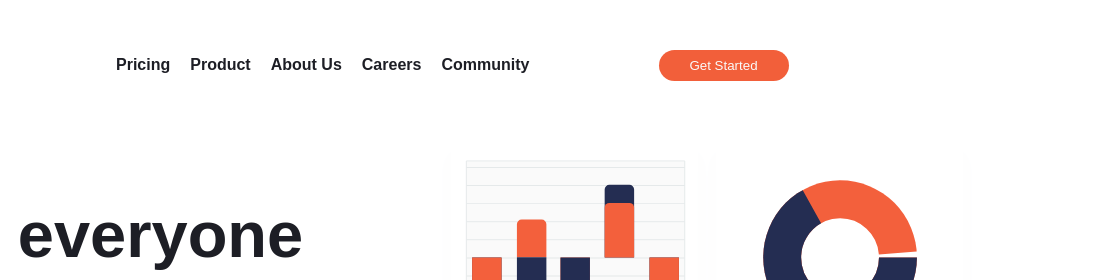
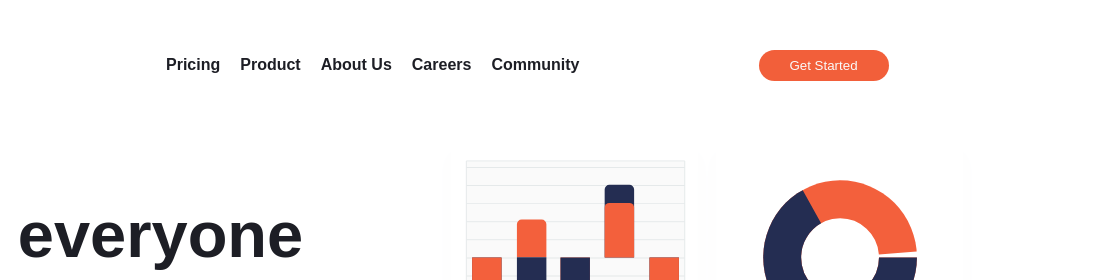
Before and after one commit to Sucainan/Manage-landing, a plain HTML site: page index.html in a window 1280 px wide. Shown: the top 280 px of the page, 178-1280 px from the left. Drawn offline with Linux system fonts and the light colour scheme.

Commit message:
Nav style

```diff
--- a/css/style.css
+++ b/css/style.css
@@ -11,7 +11,7 @@ body{
 .nav {
     display: flex;
     flex-direction: row;
-    gap: 130px;
+    gap: 180px;
     padding: 50px 0px 20px 0px;
 }
 .hero {
```
